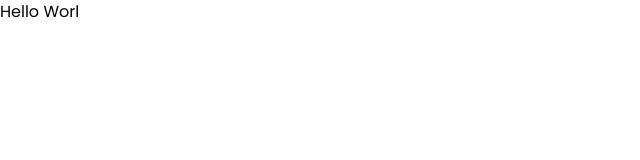
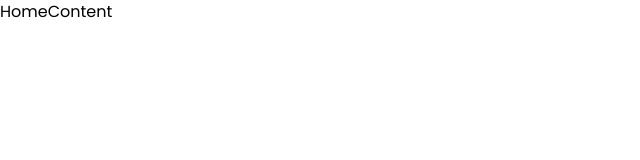
Before and after one commit to mucahittasan/Job-Finding-App, a Next.js app: page / in a window 1280 px wide. Shown: the top 160 px of the page, without its empty margins (0-640 px from the left). Built offline with nearby package versions, Linux system fonts and the light colour scheme.

Commit message:
installed framer motion and created framer motion utils

```diff
--- a/src/app/page.tsx
+++ b/src/app/page.tsx
@@ -1,5 +1,11 @@
+import HomeContent from '@/components/root/home/HomeContent'
+
 const Home = () => {
-  return <div>Hello Worl</div>
+  return (
+    <>
+      <HomeContent />
+    </>
+  )
 }
 
 export default Home
--- /dev/null
+++ b/src/components/root/home/HomeContent.tsx
@@ -0,0 +1,5 @@
+const HomeContent = () => {
+  return <div>HomeContent</div>
+}
+
+export default HomeContent
--- /dev/null
+++ b/src/utils/motions/Motions.tsx
@@ -0,0 +1,6 @@
+'use client'
+
+import { motion } from 'framer-motion'
+
+export const MotionSection = motion.section
+export const MotionDiv = motion.div
--- /dev/null
+++ b/src/utils/motions/Variant.ts
@@ -0,0 +1,4 @@
+export const containerVariants = {
+  hidden: { opacity: 0, y: -100 },
+  visible: { opacity: 1, y: 0, transition: { duration: 0.7 } },
+}
```
